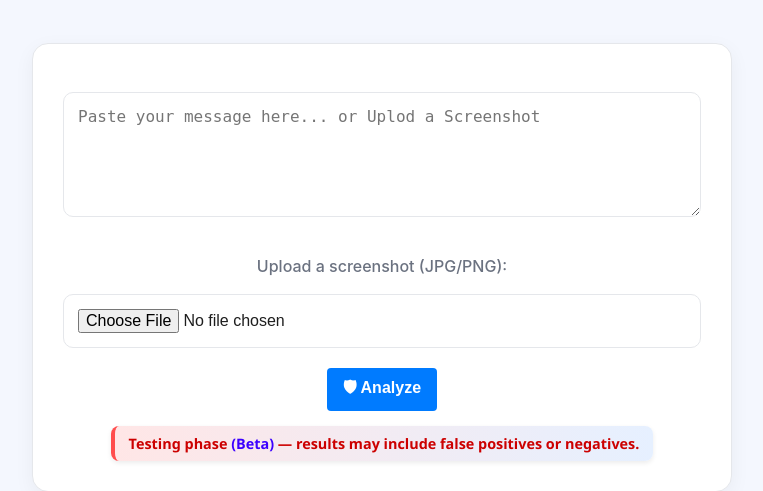
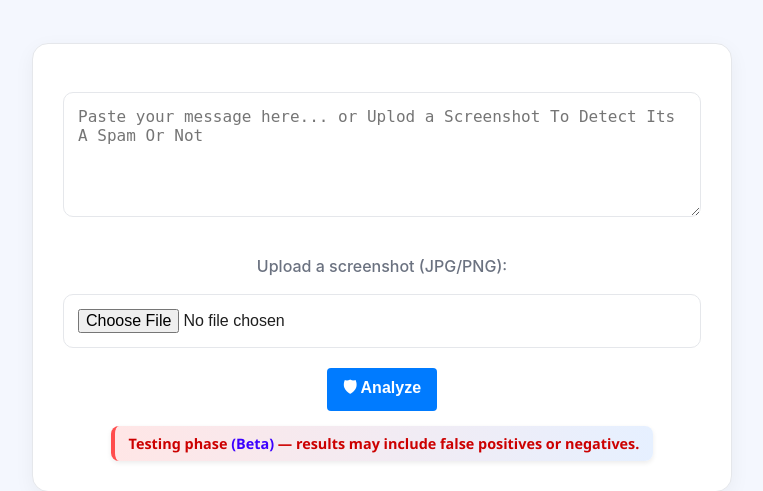
Before and after one commit to abhisheksahoo15/spamdetect, a FastAPI app: page / in a window 1280 px wide. Shown: the part 402-893 px from the top of the page, without its empty margins (258-1021 px from the left). Run offline with FastAPI, Linux system fonts and the light colour scheme; some libraries are stand-ins or nearby versions; some web fonts are replaced.

Commit message:
Final Beta Updated

```diff
--- a/templates/index.html
+++ b/templates/index.html
@@ -198,7 +198,7 @@
     }
 
     button:hover {
-      background: #024ea4;
+      background: #fcfdff;
       transform: scale(1.05);
     }
 
@@ -358,7 +358,7 @@
 
   <main>
     <form action="/predict" method="post" enctype="multipart/form-data" id="spamForm" onsubmit="return validateForm()">
-      <textarea name="text" id="text-input" placeholder="Paste your message here... or Uplod a Screenshot" rows="5">{{ message_text or '' }}</textarea>
+      <textarea name="text" id="text-input" placeholder="Paste your message here... or Uplod a Screenshot To Detect Its A Spam Or Not" rows="5">{{ message_text or '' }}</textarea>
       <label class="upload-label">Upload a screenshot (JPG/PNG):</label>
       <input type="file" name="file"  id="file-input" accept="image/*" />
       <button type="submit" style="color: white; background-color: #007bff; border: none; padding: 8px 16px; border-radius: 4px;">
```
